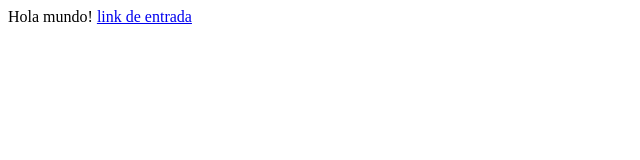
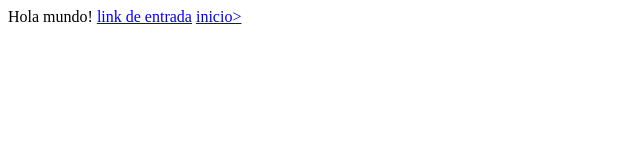
Before and after one commit to Caprinus/pgy_proyecto1, a plain HTML site: page index.html in a window 1280 px wide. Shown: the full height of the page, 0-640 px from the left. Drawn offline with Linux system fonts and the light colour scheme.

Commit message:
Update index.html

```diff
--- a/index.html
+++ b/index.html
@@ -6,5 +6,6 @@
 <body>
     Hola mundo!
     <a href="./peludos.html">link de entrada</a>
+    <a href="./peludos.html">inicio></a>
 </body>
 </html>
```
